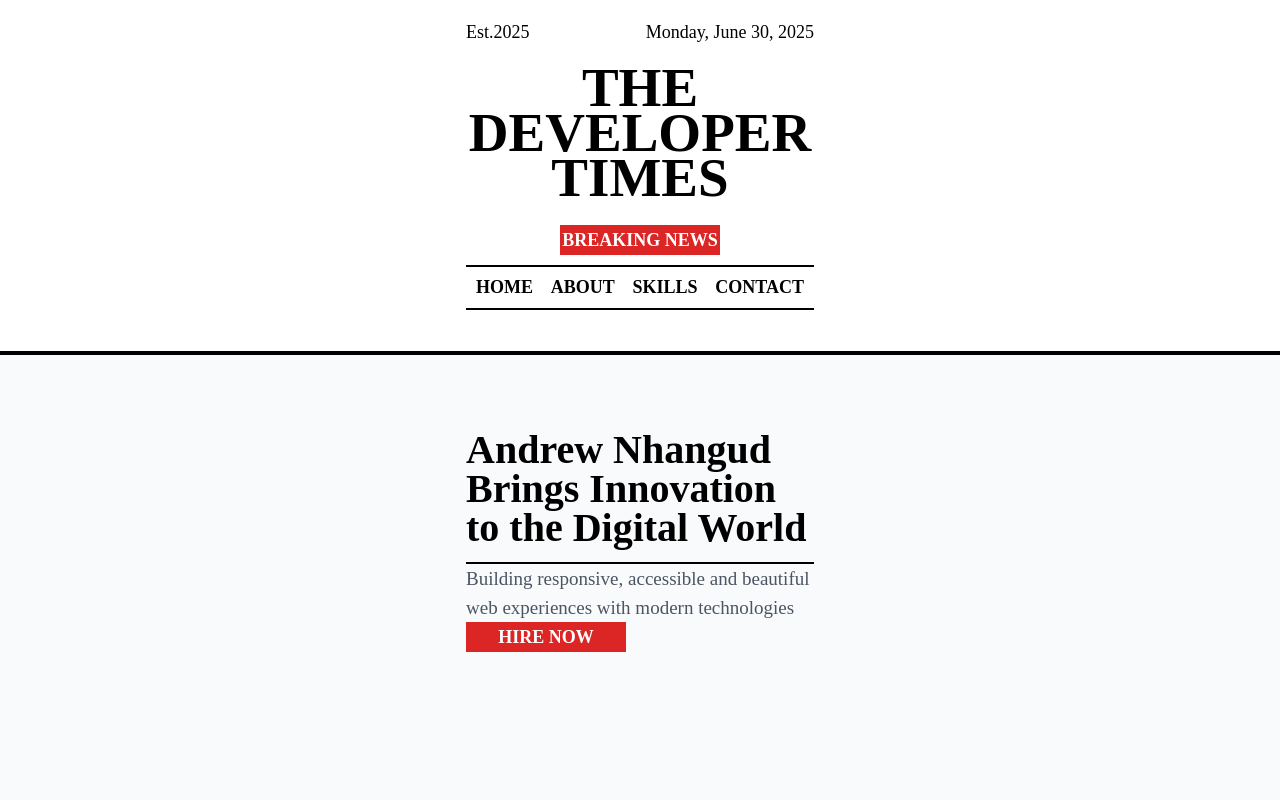
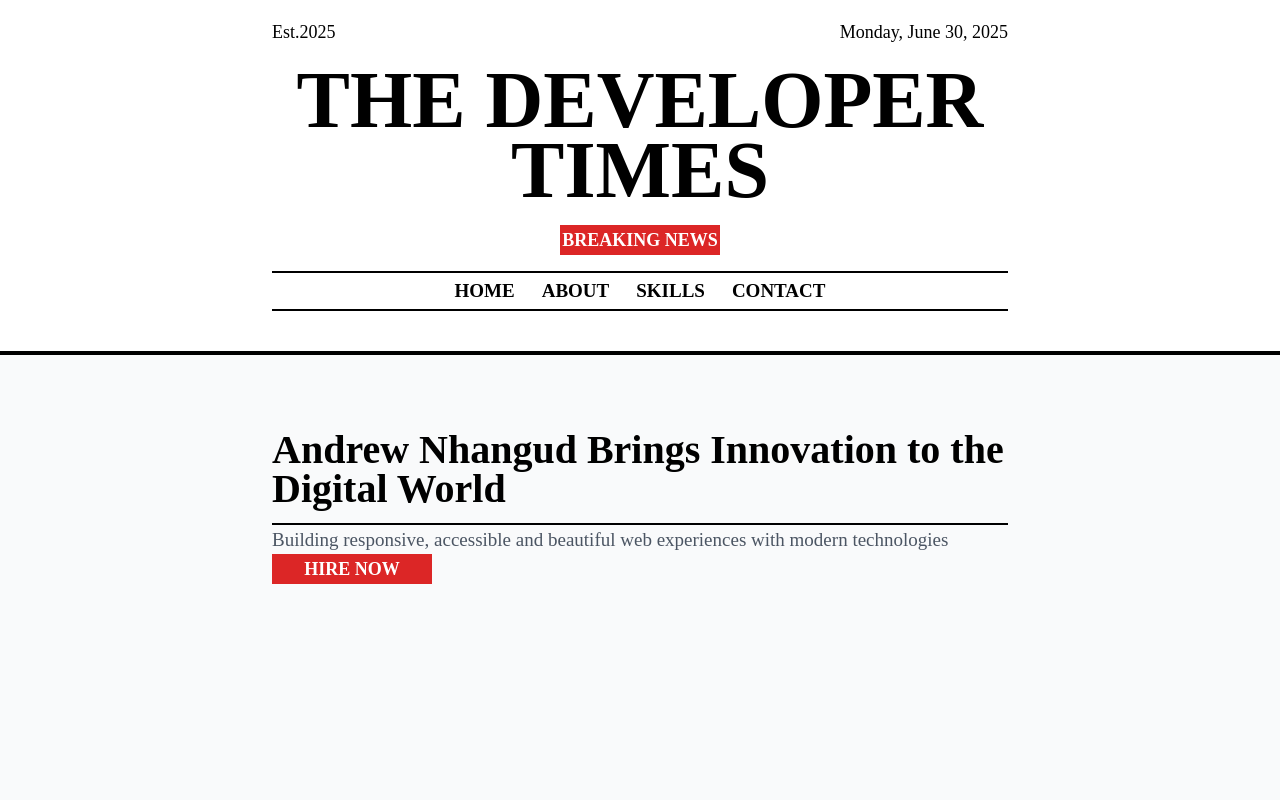
Before and after one commit to Andrew-nhangud/ANDNHA25109_FTO2502a_Andrew_Nhangud_CDV05, a plain HTML site: page index.html in a window 1280 px wide. Shown: the top 800 px of the page. Drawn offline with Linux system fonts and the light colour scheme; a web font is replaced by a local one.

Commit message:
added header table view styles

```diff
--- a/styles.css
+++ b/styles.css
@@ -372,3 +372,32 @@ button:hover {
     text-decoration: none;
     color: var(--secondary-color);
 }
+
+@media (min-width: 768px){
+.container{
+    max-width: 736px;
+    margin: auto;
+}
+.heading-line{
+    font-size: 80px;
+    font-weight: 900;
+    line-height: 70px;
+}
+.headline{
+    gap: 20px;
+    margin-bottom: 16px;
+}
+.nav-links{
+    padding: 7px;
+}
+.nav-links ul{
+    display: flex;
+    justify-content: center;
+    gap: 27px;
+}
+.nav-links li{
+    list-style: none;
+    font-size: 19px;
+    font-weight: 800;
+}
+}
```
